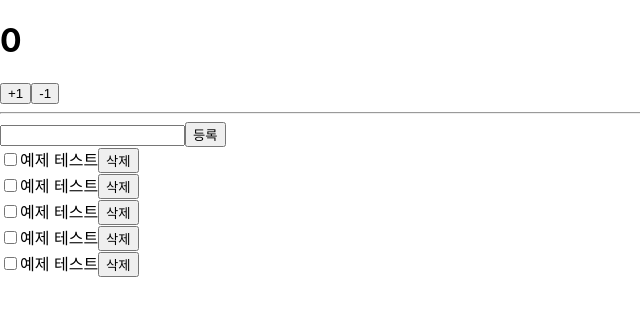
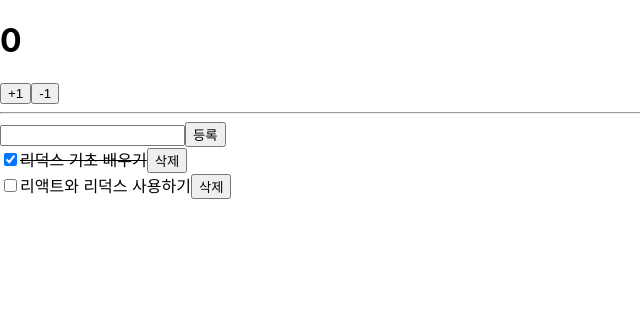
Before and after one commit to whiterhc/redux-exercise, a React (Create React App) app: page / in a window 1280 px wide. Shown: the top 316 px of the page, without its empty margins (0-640 px from the left). Built offline with nearby package versions, Linux system fonts and the light colour scheme.

Commit message:
Todos 컨테이너 작업

```diff
--- a/src/App.js
+++ b/src/App.js
@@ -1,13 +1,13 @@
 import React from 'react';
 import CounterContainer from './containers/CounterContainer';
-import Todos from './components/Todos';
+import TodosContainer from './containers/TodosContainer';
 
 const App = () => {
   return (
     <div>
       <CounterContainer />
       <hr />
-      <Todos />
+      <TodosContainer />
     </div>
   );
 };
--- a/src/components/Todos.js
+++ b/src/components/Todos.js
@@ -3,9 +3,16 @@ import React from 'react';
 const TodoItem = ({ todo, onToggle, onRemove }) => {
   return (
     <div>
-      <input type="checkbox" />
-      <span>예제 테스트</span>
-      <button>삭제</button>
+      <input
+        type="checkbox"
+        onClick={() => onToggle(todo.id)}
+        checked={todo.done}
+        readOnly={true}
+      />
+      <span style={{ textDecoration: todo.done ? 'line-through' : 'none' }}>
+        { todo.text }
+      </span>
+      <button onClick={() => onRemove(todo.id)}>삭제</button>
     </div>
   );
 };
@@ -18,23 +25,29 @@ const Todos = ({
   onToggle,
   onRemove,
 }) => {
-
   const onSubmit = e => {
     e.preventDefault();
+    onInsert(input);
+    onChangeInput(''); // 등록 후 인풋 초기화
   };
+
+  const onChange = e => onChangeInput(e.target.value);
 
   return (
     <div>
       <form onSubmit={onSubmit}>
-        <input />
+        <input value={input} onChange={onChange} />
         <button type="submit">등록</button>
       </form>
       <div>
-        <TodoItem />
-        <TodoItem />
-        <TodoItem />
-        <TodoItem />
-        <TodoItem />
+        {todos.map(todo => (
+          <TodoItem
+            todo={todo}
+            key={todo.id}
+            onToggle={onToggle}
+            onRemove={onRemove}
+          />
+        ))}
       </div>
     </div>
   );
--- /dev/null
+++ b/src/containers/TodosContainer.js
@@ -0,0 +1,37 @@
+import React from 'react';
+import { connect } from 'react-redux';
+import { changeInput, insert, toggle, remove } from '../modules/todos';
+import Todos from '../components/Todos';
+
+const TodosContainer = ({
+  input,
+  todos,
+  changeInput,
+  insert,
+  toggle,
+  remove
+}) => {
+  return (
+    <Todos
+      input={input}
+      todos={todos}
+      onChangeInput={changeInput}
+      onInsert={insert}
+      onToggle={toggle}
+      onRemove={remove}
+    />
+  );
+};
+
+export default connect(
+  ({ todos }) => ({
+    input: todos.input,
+    todos: todos.todos
+  }),
+  {
+    changeInput,
+    insert,
+    toggle,
+    remove
+  },
+)(TodosContainer);
```
